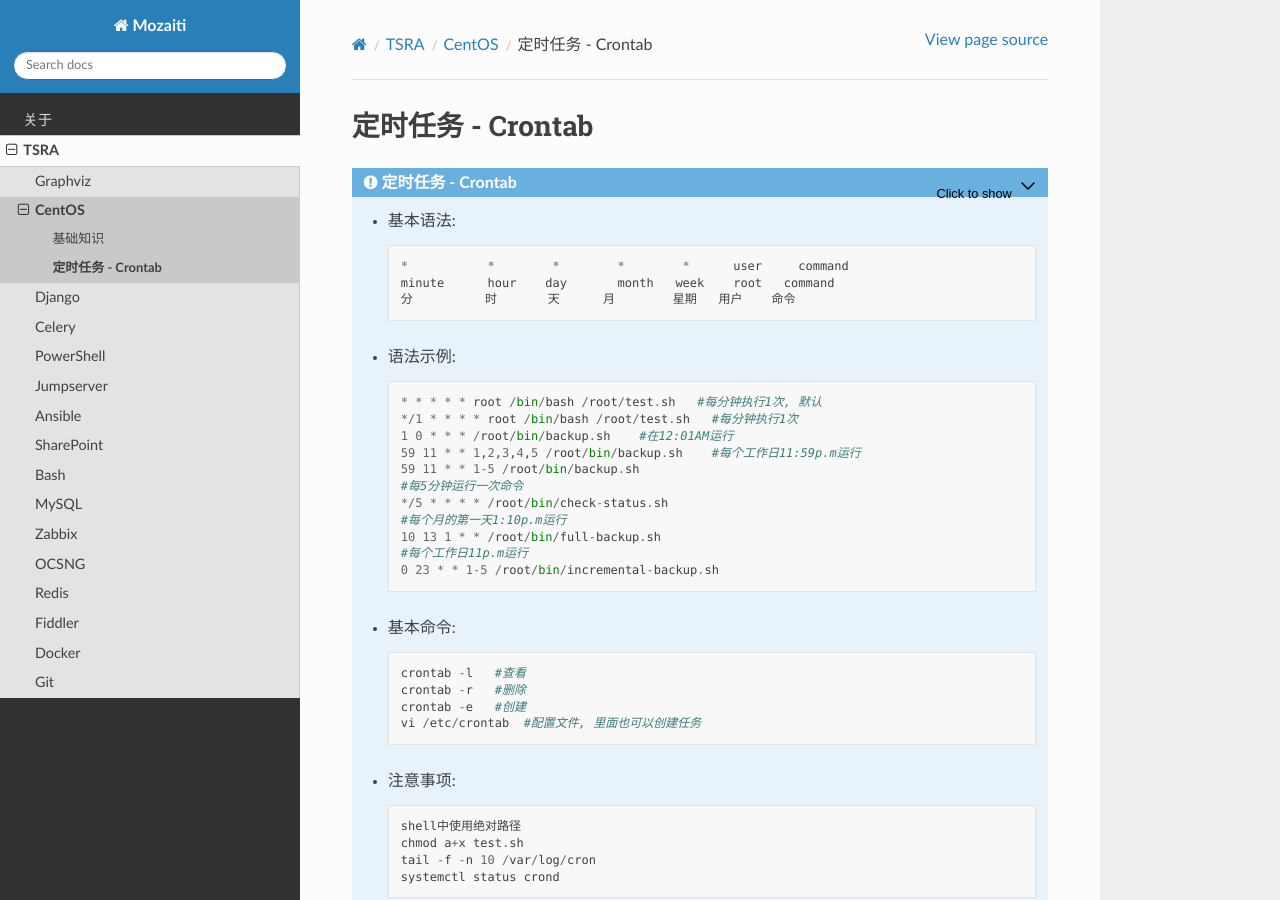
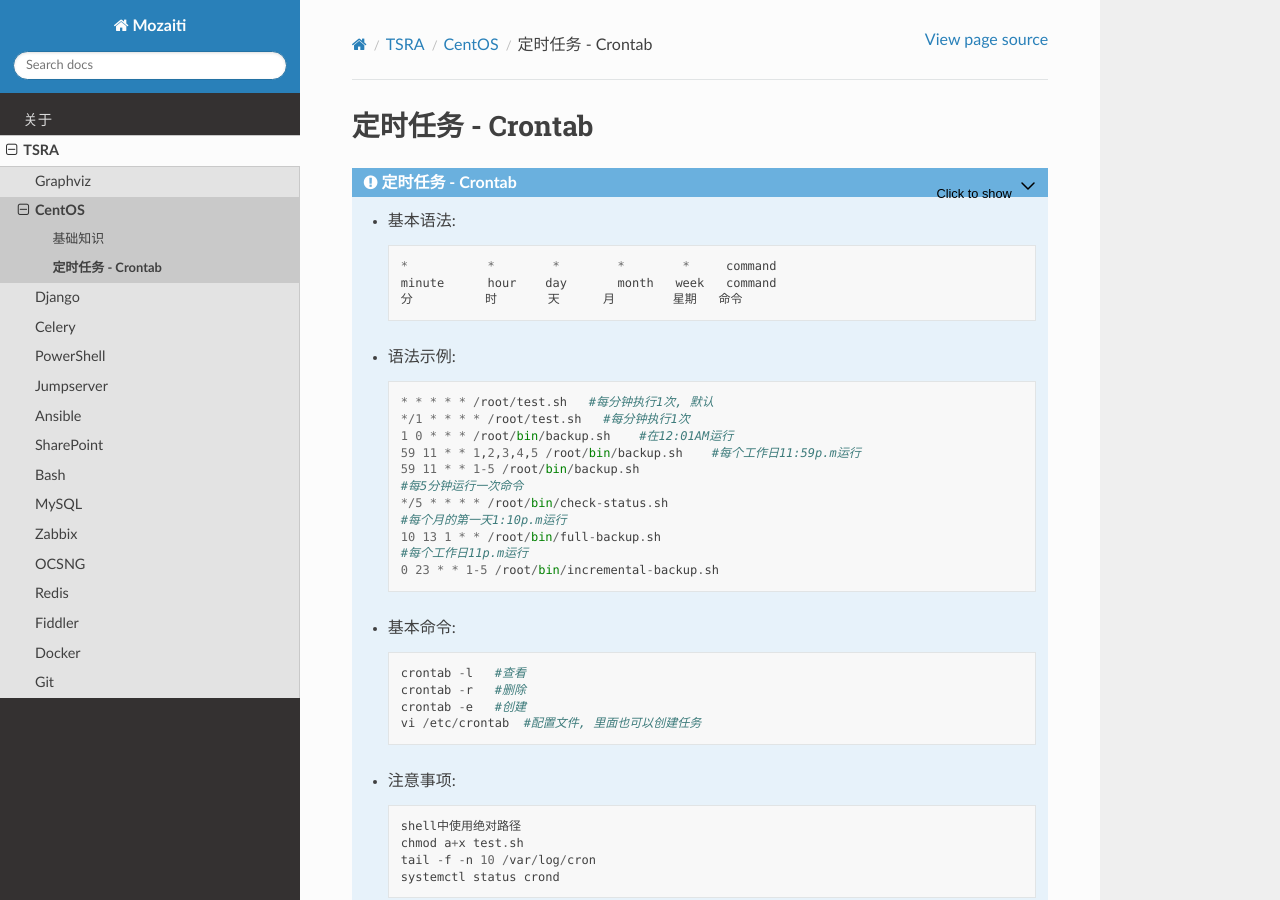
Before and after one commit to timhuang5129/mozaiti, a Sphinx documentation site: the page built from source/tsra/centos/docs/crontab.rst, in a window 1280 px wide and 900 px high. Built offline with Sphinx 7.4.7 and the Read the Docs theme 2.0.0, drawn with Linux system fonts in a browser that asks for light colours; pages that are not in the unit, such as notebooks, are missing from menus.

Commit message:
Update crontab.rst

```diff
--- a/source/tsra/centos/docs/crontab.rst
+++ b/source/tsra/centos/docs/crontab.rst
@@ -6,14 +6,14 @@
 
 	* 基本语法::
 
-		*           *        *        *        *      user     command
-		minute      hour    day       month   week    root   command
-		分          时       天      月        星期   用户    命令
+		*           *        *        *        *     command
+		minute      hour    day       month   week   command
+		分          时       天      月        星期   命令
 
 	* 语法示例::
 
-		* * * * * root /bin/bash /root/test.sh   #每分钟执行1次, 默认
-		*/1 * * * * root /bin/bash /root/test.sh   #每分钟执行1次
+		* * * * * /root/test.sh   #每分钟执行1次, 默认
+		*/1 * * * * /root/test.sh   #每分钟执行1次
 		1 0 * * * /root/bin/backup.sh    #在12:01AM运行
 		59 11 * * 1,2,3,4,5 /root/bin/backup.sh    #每个工作日11:59p.m运行
 		59 11 * * 1-5 /root/bin/backup.sh
```
